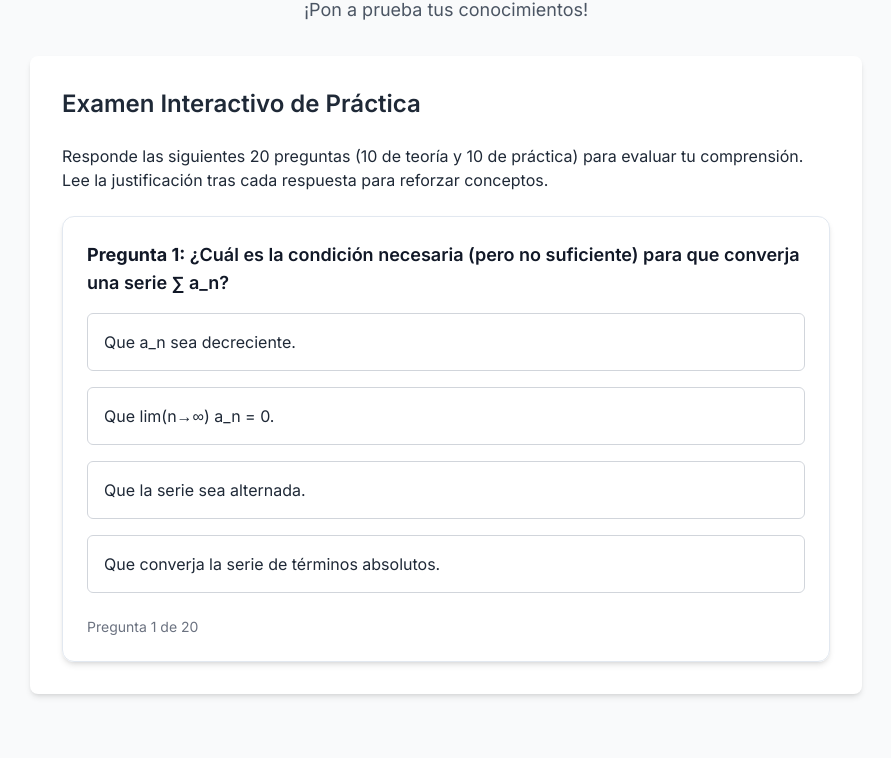
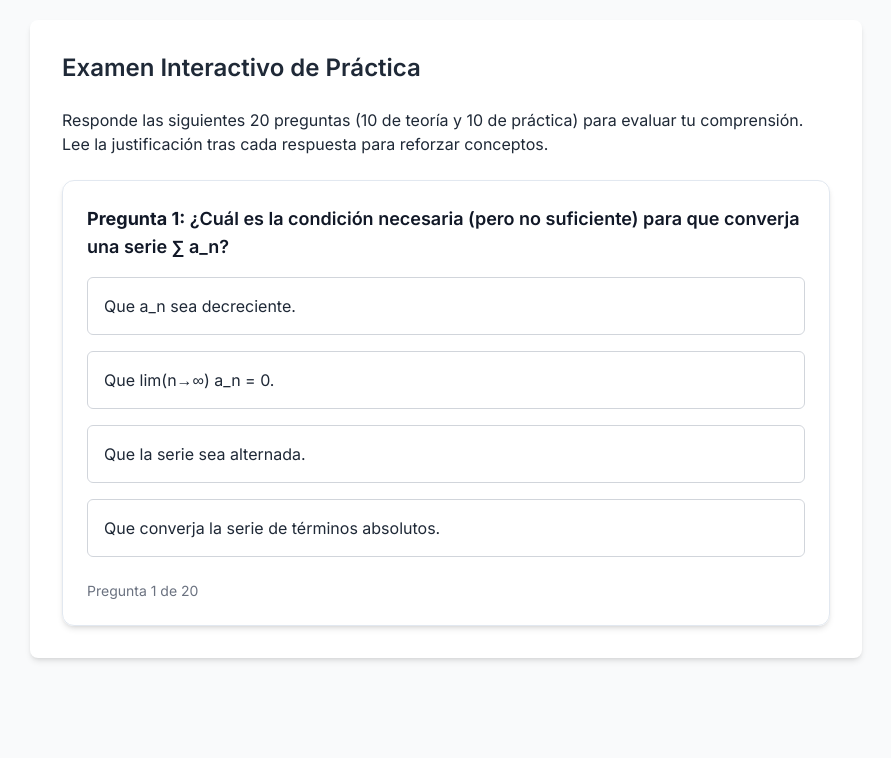
Before and after one commit to JorgeAVargas/Calculo_Vectorial_Class, a plain HTML site: page index.html in a window 1280 px wide. Shown: the part 84-842 px from the top of the page, without its empty margins (194-1085 px from the left). After the commit the page ends 806 px from the top, so only its background shows below. Drawn offline with nearby package versions, Linux system fonts and the light colour scheme.

Commit message:
Update index.html with new content

```diff
--- a/index.html
+++ b/index.html
@@ -33,7 +33,6 @@ body { font-family: 'Inter', sans-serif; }
 <div class="container mx-auto p-4 sm:p-6 lg:p-8 max-w-4xl">
   <header class="text-center mb-8">
     <h1 class="text-3xl sm:text-4xl font-bold text-gray-900">Repaso de Cálculo Multivariable</h1>
-    <p class="mt-2 text-lg text-gray-600">¡Pon a prueba tus conocimientos!</p>
   </header>
 
   <main>
```
